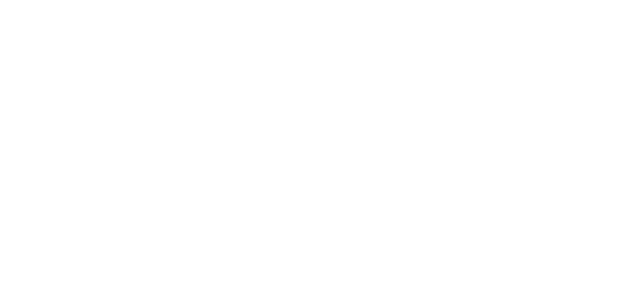
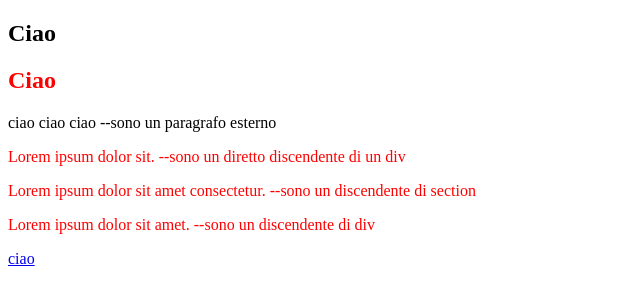
Before and after one commit to FedericoCapitani/html-css-selettori, a plain HTML site: page index.html in a window 1280 px wide. Shown: the whole page, without its empty margins (0-640 px from the left). Drawn offline with Linux system fonts and the light colour scheme.

Commit message:
modifiche

```diff
--- a/css/style.css
+++ b/css/style.css
@@ -0,0 +1,18 @@
+h2.title{
+    color: red;
+}
+
+/* discendente diretto, entambi i div */
+/* div > p{
+    color: red;
+}  */
+
+div p{
+    color: red;
+}
+
+a:hover,
+a:active,
+a:focus{
+    background-color: red;
+}
--- a/index.html
+++ b/index.html
@@ -9,5 +9,23 @@
 </head>
 <body>
 
+    <h2>Ciao</h2>
+
+    <h2 class="title">Ciao</h2>
+
+
+    <p>ciao ciao ciao --sono un paragrafo esterno</p>
+    <div>
+        <p> Lorem ipsum dolor sit. --sono un diretto discendente di un div</p>
+        <div>
+            <section>
+                <p> Lorem ipsum dolor sit amet consectetur. --sono un discendente di section</p>
+            </section>
+            <p>Lorem ipsum dolor sit amet. --sono un discendente di div</p>
+        </div>
+    </div>
+
+    <a href="#">ciao</a>
+
 </body>
 </html>
```
